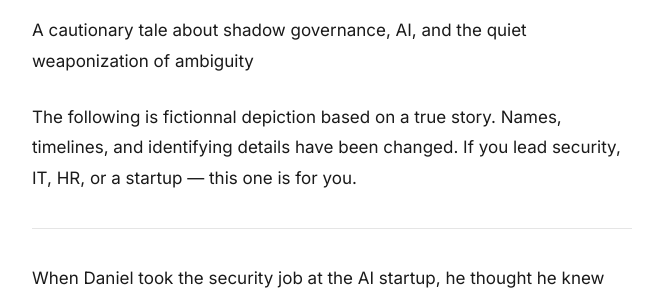
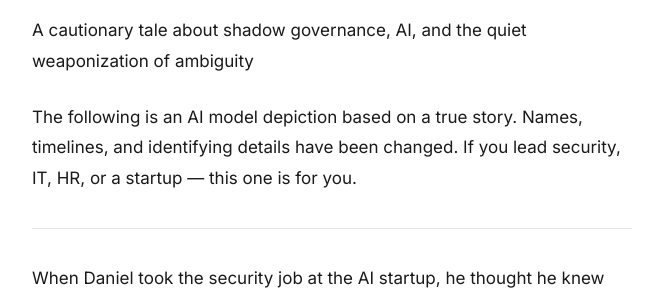
Before and after one commit to mendelevium/mendelevium.github.io, a Jekyll site: the page built from _posts/2026-07-09-the-policy-never-shipped.md, in a window 1280 px wide and 900 px high. Shown: the part 212-511 px from the top of the window, without its empty margins (308-971 px from the left). Built offline with Jekyll 4.4.1, drawn with Linux system fonts in a browser that asks for light colours.

Commit message:
ai just made sense here

```diff
--- a/_posts/2026-07-09-the-policy-never-shipped.md
+++ b/_posts/2026-07-09-the-policy-never-shipped.md
@@ -5,7 +5,7 @@ date: "2026-07-09"
 ---
 A cautionary tale about shadow governance, AI, and the quiet weaponization of ambiguity
 
-The following is fictionnal depiction based on a true story. Names, timelines, and identifying details have been changed. If you lead security, IT, HR, or a startup — this one is for you.
+The following is an AI model depiction based on a true story. Names, timelines, and identifying details have been changed. If you lead security, IT, HR, or a startup — this one is for you.
 
 ---
 
```
